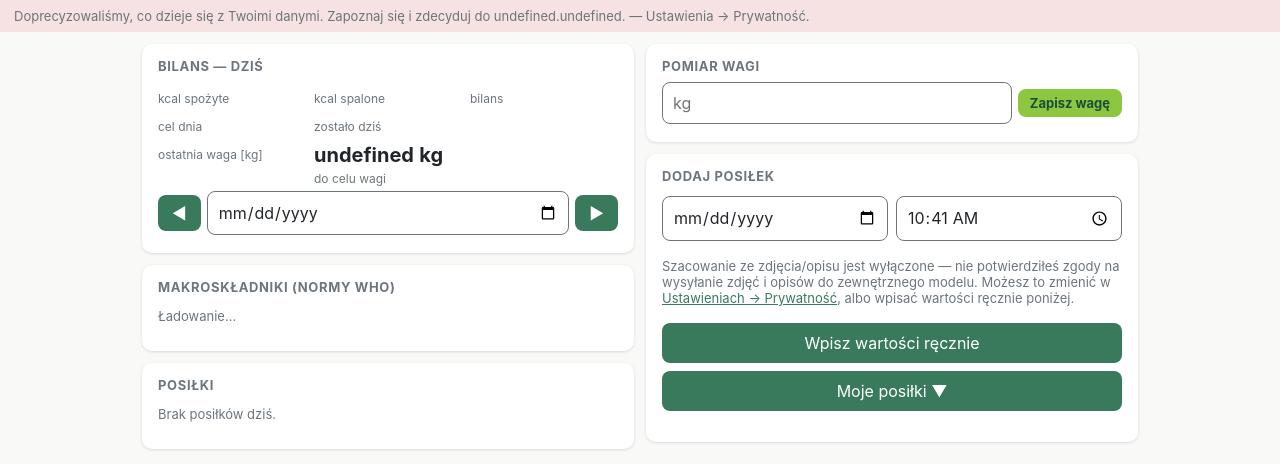
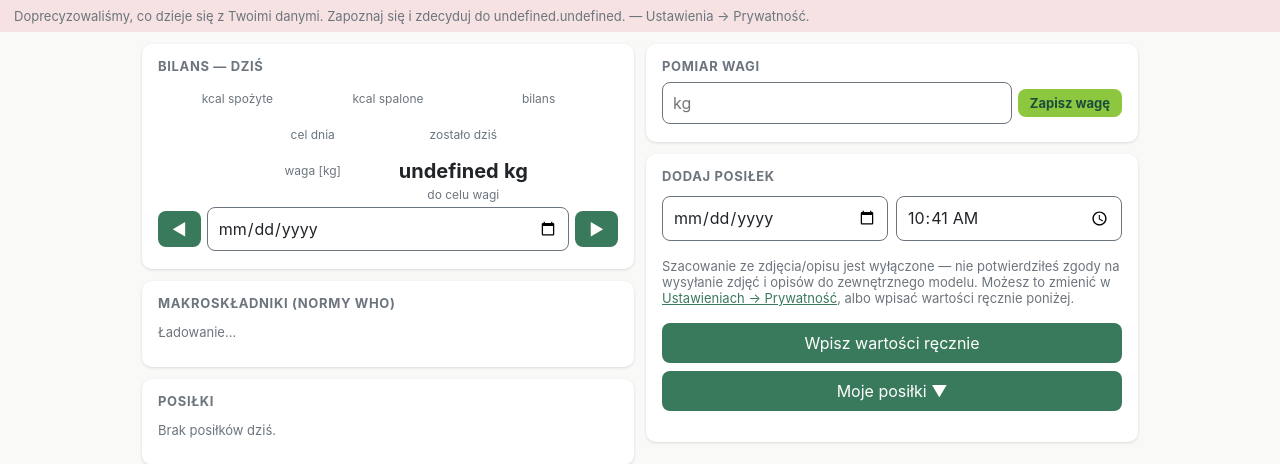
Before and after one commit to mariuszwojciechowski/bilans-kcal, a FastAPI app: template app/templates/mobile.html in a window 1280 px wide. Shown: the part 37-501 px from the top of the page. Run offline with FastAPI, Linux system fonts and the light colour scheme; the template is opened without the code that fills it: most values are stand-ins (such as "Sample title", 1, 10 or a date in 2020); data that the repository does not hold is empty; parts of the project's set-up code (start-up, migrations or seed data) failed here and were passed over.

Commit message:
Dziś: kafelki wyśrodkowane w kolumnach i w wierszu, „waga [kg]" (24.7.3)
Co-Authored-By: Claude Fable 5.1 <noreply@anthropic.com>

```diff
--- a/app/templates/mobile.html
+++ b/app/templates/mobile.html
@@ -55,8 +55,10 @@
   .stats { display: grid; grid-template-columns: 1fr 1fr; gap: 8px; }
   /* „Dziś": 3 kolumny (właściciel 2026-09-06) — spożyte | spalone | bilans,
      cel | zostało, waga | do celu; nieco mniejsze liczby, żeby zmieścić się na telefonie */
-  .stats-3 { grid-template-columns: repeat(3, 1fr); }
+  .stats-3 { display: flex; flex-wrap: wrap; justify-content: center; gap: 8px; }
+  .stats-3 .stat { flex: 0 0 31%; text-align: center; }
   .stats-3 .stat b { font-size: 20px; }
+  .stats-3 .break { flex-basis: 100%; height: 0; }  /* wymuszony nowy wiersz */
   .stat b { display: block; font-size: 22px; font-variant-numeric: tabular-nums; }
   .stat span { color: var(--stone); font-size: 12px; }
   .bar { background: rgba(108,117,125,.18); border-radius: 6px; height: 8px;
@@ -156,10 +158,11 @@
       <div class="stat"><b id="t-in">—</b><span>kcal spożyte</span></div>
       <div class="stat"><b id="t-out">—</b><span>kcal spalone</span></div>
       <div class="stat"><b id="t-bal">—</b><span>bilans</span></div>
+      <div class="break"></div>
       <div class="stat"><b id="t-target">—</b><span>cel dnia</span></div>
       <div class="stat"><b id="t-left">—</b><span>zostało dziś</span></div>
-      <div class="stat" aria-hidden="true"></div>
-      <div class="stat"><b id="t-weight">—</b><span>ostatnia waga [kg]</span></div>
+      <div class="break"></div>
+      <div class="stat"><b id="t-weight">—</b><span>waga [kg]</span></div>
       <div class="stat"><b id="t-goal">—</b><span>do celu wagi</span></div>
     </div>
     <div style="display:flex;gap:6px;align-items:center;margin:4px 0">
```
Also changed, not shown: 1 other file.
